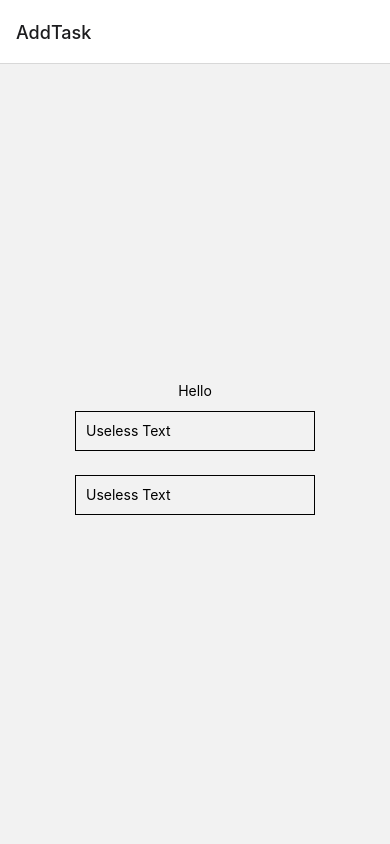
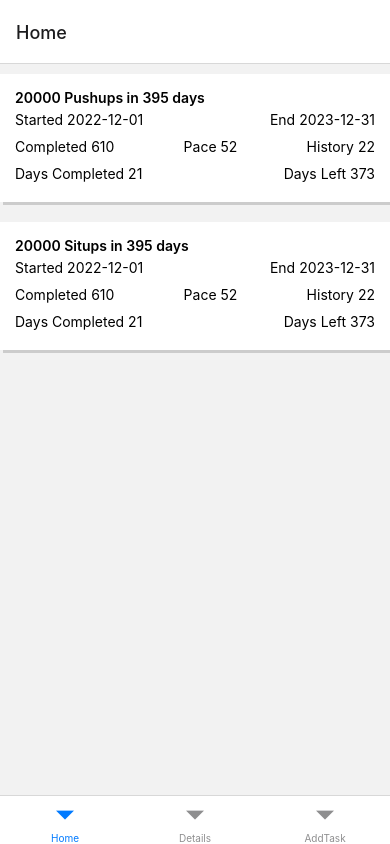
Before and after one commit to emmett/taskrexpo, a React Native app: screen / in a window 390 px wide. Built offline with nearby package versions, Linux system fonts and the light colour scheme.

Commit message:
Add Tabs

```diff
--- a/App.js
+++ b/App.js
@@ -3,6 +3,7 @@ import { View, Text } from 'react-native';
 import { NavigationContainer } from '@react-navigation/native';
 import { createNativeStackNavigator } from '@react-navigation/native-stack';
 import { SafeAreaView } from 'react-native';
+import { createBottomTabNavigator } from '@react-navigation/bottom-tabs';
 
 // Import Components
 import TaskList from './components/taskList';
@@ -22,16 +23,17 @@ function DetailsScreen() {
 const Stack = createNativeStackNavigator();
 
 function App() {
+  const Tab = createBottomTabNavigator();
 
   return (
     <NavigationContainer>
-      <Stack.Navigator initialRouteName="AddTask">
-        <Stack.Screen name="Home" >
+      <Tab.Navigator>
+        <Tab.Screen name="Home" >
           {(props) => <TaskList {...props} Data={Data} />}
-        </Stack.Screen>
-        <Stack.Screen name="Details" component={DetailsScreen} />
-        <Stack.Screen name="AddTask" component={AddTask} />
-      </Stack.Navigator>
+        </Tab.Screen>
+        <Tab.Screen name="Details" component={DetailsScreen} />
+        <Tab.Screen name="AddTask" component={AddTask} />
+      </Tab.Navigator>
     </NavigationContainer>
   );
 }
--- a/package.json
+++ b/package.json
@@ -13,6 +13,7 @@
     "@emotion/styled": "^11.10.5",
     "@expo/webpack-config": "^0.17.2",
     "@mui/material": "^5.11.1",
+    "@react-navigation/bottom-tabs": "^6.5.2",
     "expo": "~47.0.9",
     "expo-status-bar": "~1.4.2",
     "lodash": "^4.17.21",
```
Also changed, not shown: 1 other file (tests, documents, lock files or other folders).
